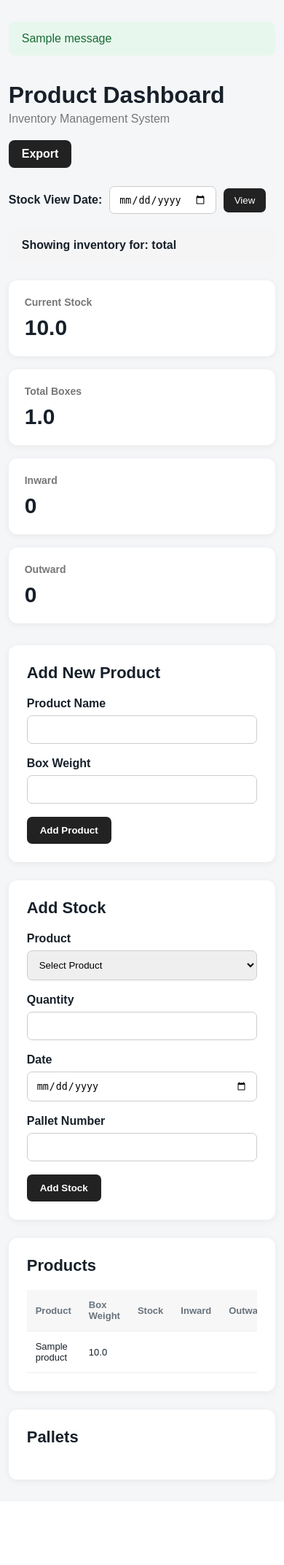
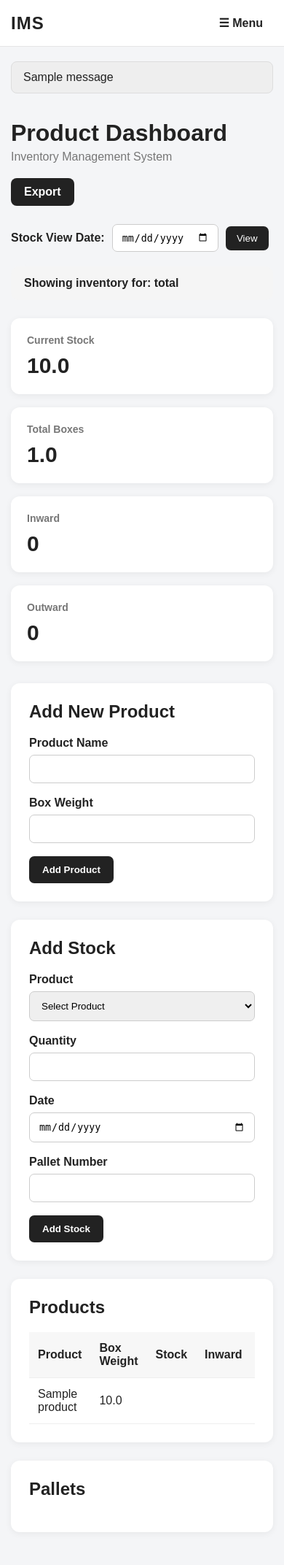
Before and after one commit to NagaNisant/IMS, a Flask app: page / in a window 390 px wide. Shown: the whole page at 73% size. Before the commit the page ends 2034 px from the top, so only its background shows below. Run offline with Flask 3, Linux system fonts and the light colour scheme; tables that the repository leaves empty hold one stand-in row (values such as "Sample post"); one stand-in notice (Sample message) is shown.

Commit message:
Update base.html

```diff
--- a/inventory_dashboard_spyder/templates/base.html
+++ b/inventory_dashboard_spyder/templates/base.html
@@ -12,7 +12,9 @@
     >
 
     <title>
-        Inventory Dashboard
+        {% block title %}
+        IMS
+        {% endblock %}
     </title>
 
 
@@ -32,257 +34,176 @@
                 Helvetica,
                 sans-serif;
 
-            background: #f4f6f8;
+            background: #f4f5f7;
 
-            color: #17202a;
-
+            color: #222;
         }
 
 
+        /* ================================
+           TOP NAVIGATION
+        ================================= */
+
+        .top-nav {
+
+            width: 100%;
+
+            height: 64px;
+
+            background: white;
+
+            display: flex;
+
+            align-items: center;
+
+            justify-content: space-between;
+
+            padding: 0 30px;
+
+            border-bottom: 1px solid #e5e5e5;
+
+            position: sticky;
+
+            top: 0;
+
+            z-index: 1000;
+        }
+
+
+        .nav-brand {
+
+            text-decoration: none;
+
+            color: #222;
+
+            font-size: 24px;
+
+            font-weight: 800;
+
+            letter-spacing: 1px;
+        }
+
+
+        .nav-menu {
+
+            position: relative;
+        }
+
+
+        .nav-menu summary {
+
+            list-style: none;
+
+            cursor: pointer;
+
+            padding: 10px 14px;
+
+            border-radius: 8px;
+
+            font-weight: 600;
+
+            user-select: none;
+        }
+
+
+        .nav-menu summary::-webkit-details-marker {
+            display: none;
+        }
+
+
+        .nav-menu summary:hover {
+
+            background: #f2f2f2;
+        }
+
+
+        .nav-dropdown {
+
+            position: absolute;
+
+            right: 0;
+
+            top: calc(100% + 8px);
+
+            width: 190px;
+
+            background: white;
+
+            border: 1px solid #ddd;
+
+            border-radius: 10px;
+
+            box-shadow:
+                0 8px 25px
+                rgba(0,0,0,0.12);
+
+            overflow: hidden;
+        }
+
+
+        .nav-dropdown a {
+
+            display: block;
+
+            padding: 13px 16px;
+
+            text-decoration: none;
+
+            color: #222;
+
+            font-weight: 500;
+        }
+
+
+        .nav-dropdown a:hover {
+
+            background: #f5f5f5;
+        }
+
+
+        /* ================================
+           MAIN CONTAINER
+        ================================= */
+
         .container {
-
-            width: 95%;
 
             max-width: 1400px;
 
-            margin: 30px auto;
+            margin: 0 auto;
 
+            padding: 30px;
         }
 
 
-        h1 {
-
-            font-size: 32px;
-
-            margin-bottom: 5px;
-
-        }
-
-
-        h2 {
-
-            font-size: 22px;
-
-            margin-top: 0;
-
-        }
-
-
-        .subtitle {
-
-            color: #68737d;
-
-            margin-top: 5px;
-
-            margin-bottom: 25px;
-
-        }
-
-
-        .cards {
-
-            display: grid;
-
-            grid-template-columns:
-                repeat(4, 1fr);
-
-            gap: 15px;
-
-            margin-bottom: 25px;
-
-        }
-
-
-        .card {
-
-            background: white;
-
-            border-radius: 10px;
-
-            padding: 22px;
-
-            border: 1px solid #e1e5e9;
-
-        }
-
-
-        .label {
-
-            font-size: 13px;
-
-            color: #68737d;
-
-            margin-bottom: 8px;
-
-        }
-
-
-        .value {
-
-            font-size: 25px;
-
-            font-weight: 700;
-
-        }
-
-
-        .panel {
-
-            background: white;
-
-            border-radius: 10px;
-
-            padding: 25px;
-
-            margin-bottom: 25px;
-
-            border: 1px solid #e1e5e9;
-
-        }
-
-
-        table {
-
-            width: 100%;
-
-            border-collapse: collapse;
-
-        }
-
-
-        th {
-
-            text-align: left;
-
-            font-size: 13px;
-
-            color: #68737d;
-
-            padding: 13px;
-
-            border-bottom: 2px solid #e5e7eb;
-
-        }
-
-
-        td {
-
-            padding: 15px 13px;
-
-            border-bottom: 1px solid #e5e7eb;
-
-        }
-
-
-        .btn {
-
-            display: inline-block;
-
-            padding: 9px 15px;
-
-            background: #17202a;
-
-            color: white;
-
-            text-decoration: none;
-
-            border-radius: 7px;
-
-            font-size: 14px;
-
-            font-weight: 600;
-
-        }
-
-
-        .btn:hover {
-
-            background: #263442;
-
-        }
-
-
-        .small {
-
-            font-size: 13px;
-
-            color: #68737d;
-
-            margin-top: 12px;
-
-        }
-
-
-        .empty {
-
-            text-align: center;
-
-            padding: 30px;
-
-            color: #68737d;
-
-        }
-
+        /* ================================
+           FLASH MESSAGES
+        ================================= */
 
         .flash {
 
-            padding: 14px 18px;
+            padding: 12px 16px;
+
+            margin-bottom: 15px;
 
             border-radius: 8px;
 
-            margin-bottom: 15px;
+            background: #eeeeee;
 
-        }
-
-
-        .flash.success {
-
-            background: #e8f7ed;
-
-            color: #176b35;
-
-        }
-
-
-        .flash.error {
-
-            background: #fdecec;
-
-            color: #9b1c1c;
-
-        }
-
-
-        @media (max-width: 900px) {
-
-            .cards {
-
-                grid-template-columns:
-                    repeat(2, 1fr);
-
-            }
-
+            border: 1px solid #ddd;
         }
 
 
         @media (max-width: 600px) {
 
-            .cards {
+            .top-nav {
 
-                grid-template-columns: 1fr;
+                padding: 0 15px;
+            }
 
-            }
 
             .container {
 
-                width: 94%;
-
-            }
-
-            table {
-
-                font-size: 13px;
-
+                padding: 20px 15px;
             }
 
         }
@@ -295,40 +216,79 @@
 <body>
 
 
-<div class="container">
+    <!-- NAVIGATION -->
+
+    <nav class="top-nav">
+
+        <a
+            class="nav-brand"
+            href="{{ url_for('dashboard') }}"
+        >
+            IMS
+        </a>
 
 
-    <!-- FLASH MESSAGES -->
+        <details class="nav-menu">
 
-    {% with messages = get_flashed_messages(
-        with_categories=true
-    ) %}
-
-        {% if messages %}
-
-            {% for category, message in messages %}
-
-                <div
-                    class="flash {{ category }}"
-                >
-
-                    {{ message }}
-
-                </div>
-
-            {% endfor %}
-
-        {% endif %}
-
-    {% endwith %}
+            <summary>
+                ☰ Menu
+            </summary>
 
 
-    {% block content %}
+            <div class="nav-dropdown">
 
-    {% endblock %}
+                <a
+                    href="{{ url_for('dashboard') }}"
+                >
+                    📦 Inventory
+                </a>
 
 
-</div>
+                <a
+                    href="{{ url_for('manage_data') }}"
+                >
+                    🗄️ Manage Data
+                </a>
+
+            </div>
+
+        </details>
+
+    </nav>
+
+
+    <!-- MAIN CONTENT -->
+
+    <main class="container">
+
+
+        <!-- FLASH MESSAGES -->
+
+        {% with messages = get_flashed_messages() %}
+
+            {% if messages %}
+
+                {% for message in messages %}
+
+                    <div class="flash">
+
+                        {{ message }}
+
+                    </div>
+
+                {% endfor %}
+
+            {% endif %}
+
+        {% endwith %}
+
+
+        {% block content %}
+
+        {% endblock %}
+
+
+    </main>
 
 
 </body>
```
